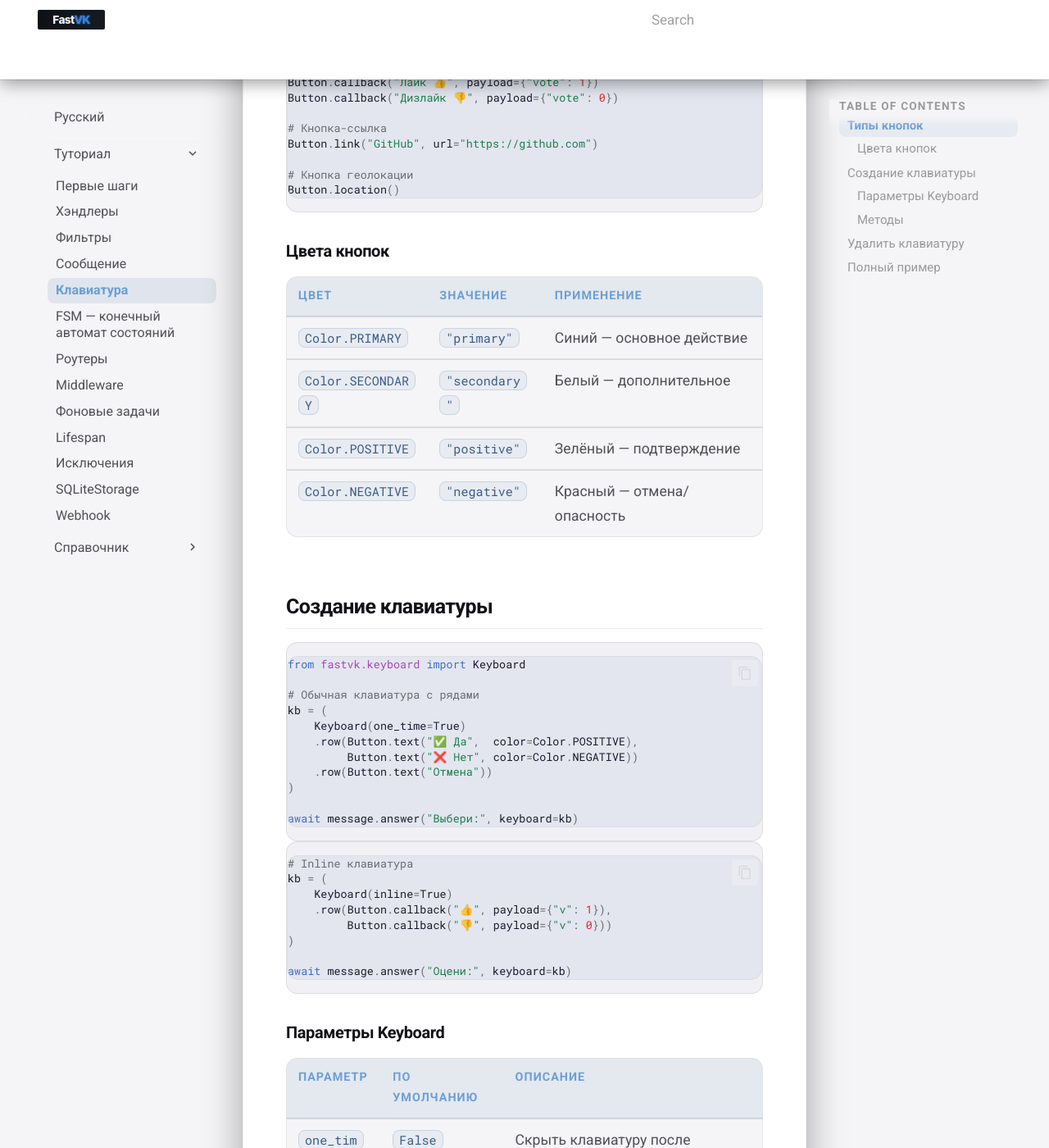
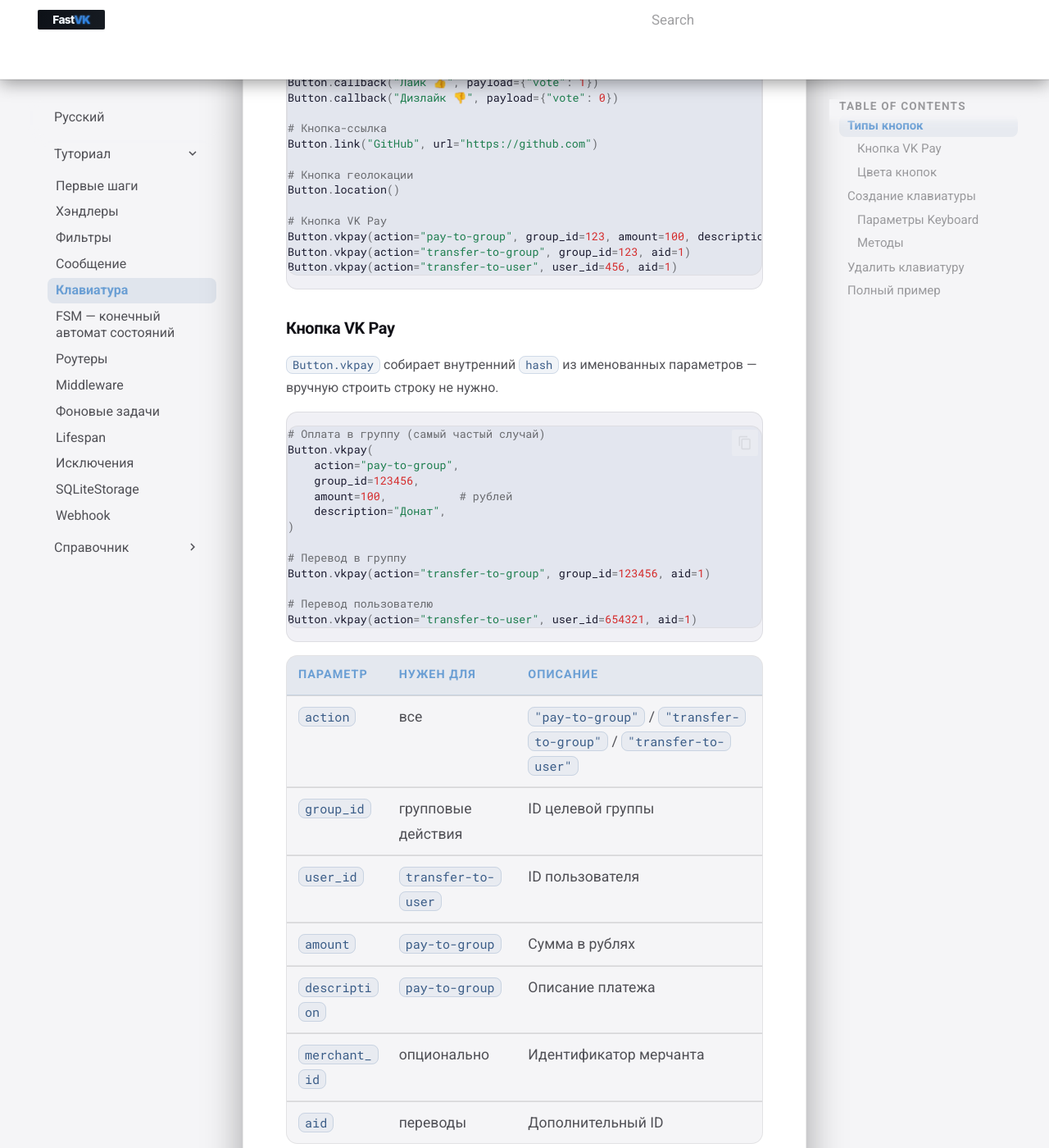
Before and after one commit to ndugram/fastvk, an MkDocs documentation site: the page built from docs/ru/tutorial/keyboard.md, in a window 1280 px wide and 1400 px high, scrolled down 578 px. Shown: the whole window at 82% size. Built offline with MkDocs 1.6.1 and Material for MkDocs 9.7.7, drawn with Linux system fonts in a browser that asks for light colours; comment, search, counter and statistics services are not loaded; some of the changed text lies outside the part shown.

Commit message:
docs: update keyboard.md

````diff
--- a/docs/ru/tutorial/keyboard.md
+++ b/docs/ru/tutorial/keyboard.md
@@ -23,7 +23,45 @@ Button.link("GitHub", url="https://github.com")
 
 # Кнопка геолокации
 Button.location()
+
+# Кнопка VK Pay
+Button.vkpay(action="pay-to-group", group_id=123, amount=100, description="Донат")
+Button.vkpay(action="transfer-to-group", group_id=123, aid=1)
+Button.vkpay(action="transfer-to-user", user_id=456, aid=1)
 ```
+
+### Кнопка VK Pay
+
+`Button.vkpay` собирает внутренний `hash` из именованных параметров — вручную строить строку не нужно.
+
+```python
+# Оплата в группу (самый частый случай)
+Button.vkpay(
+    action="pay-to-group",
+    group_id=123456,
+    amount=100,           # рублей
+    description="Донат",
+)
+
+# Перевод в группу
+Button.vkpay(action="transfer-to-group", group_id=123456, aid=1)
+
+# Перевод пользователю
+Button.vkpay(action="transfer-to-user", user_id=654321, aid=1)
+```
+
+| Параметр | Нужен для | Описание |
+|---|---|---|
+| `action` | все | `"pay-to-group"` / `"transfer-to-group"` / `"transfer-to-user"` |
+| `group_id` | групповые действия | ID целевой группы |
+| `user_id` | `transfer-to-user` | ID пользователя |
+| `amount` | `pay-to-group` | Сумма в рублях |
+| `description` | `pay-to-group` | Описание платежа |
+| `merchant_id` | опционально | Идентификатор мерчанта |
+| `aid` | переводы | Дополнительный ID |
+
+!!! note
+    Кнопки VK Pay работают только на **inline** клавиатурах (`Keyboard(inline=True)`).
 
 ### Цвета кнопок
 
````
